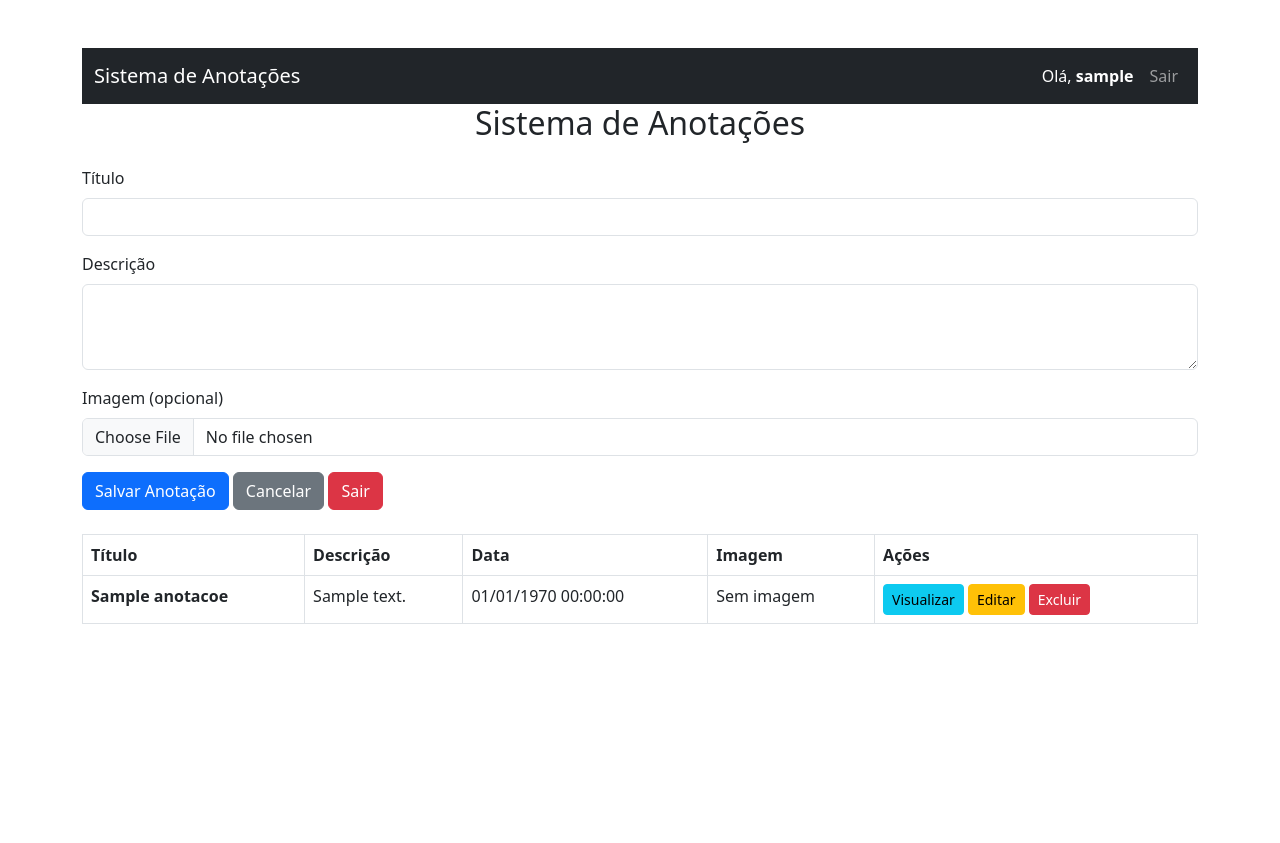
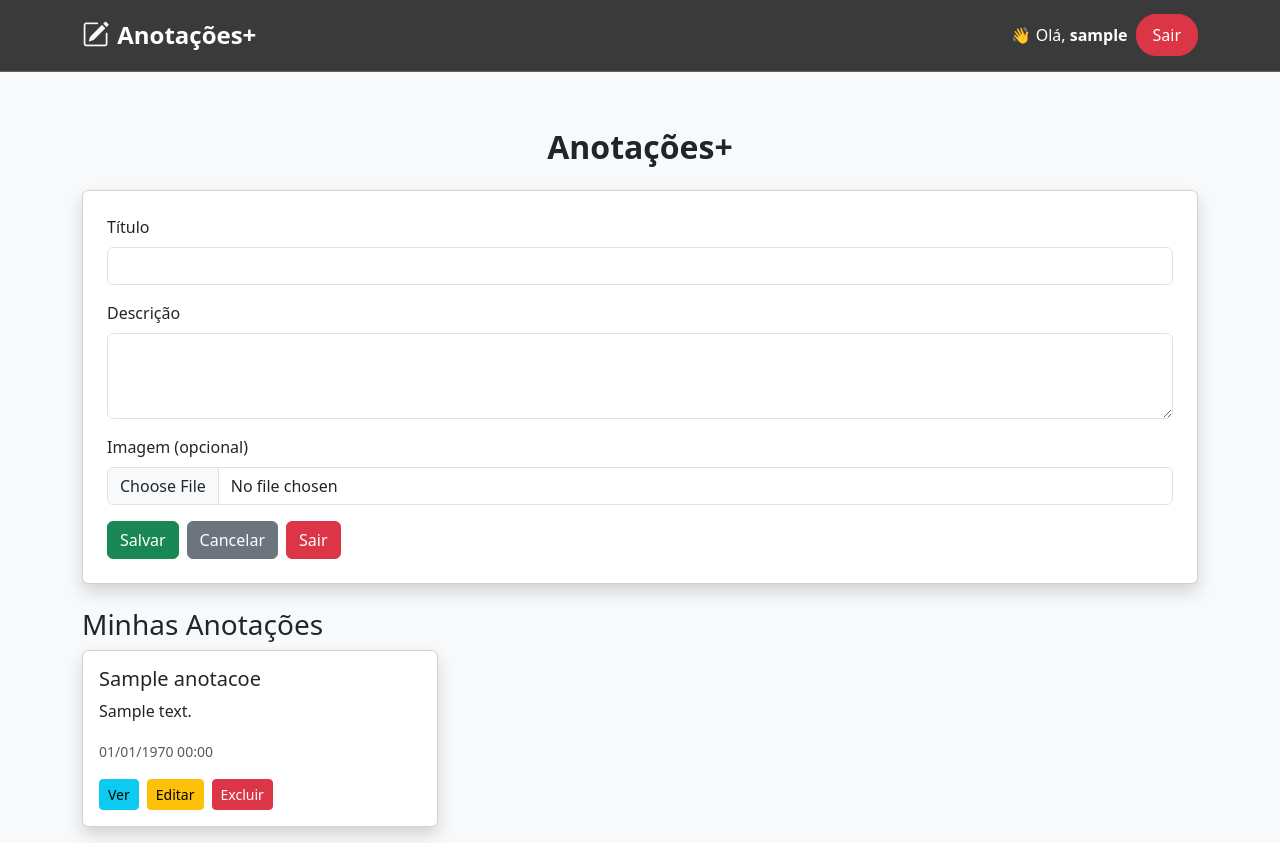
Before and after one commit to Aiinoot/sistema_anotacoes, a PHP site: page /index.php in a window 1280 px wide. Before the commit the page ends 624 px from the top, so only its background shows below. Run offline with PHP 8.4, Linux system fonts and the light colour scheme; the visitor is signed in with stand-in values (Sample User, id 1); tables that the repository leaves empty or names only in its code hold one stand-in row (values such as "Sample post").

Commit message:
melhorado estilo

```diff
--- a/db.php
+++ b/db.php
@@ -11,7 +11,6 @@ if ($conn->connect_error) {
     die("Erro na conexão: " . $conn->connect_error);
 }
 
-// Criar tabela de usuários se não existir
 $sqlUsuarios = "CREATE TABLE IF NOT EXISTS usuarios (
     id INT AUTO_INCREMENT PRIMARY KEY,
     usuario VARCHAR(255) NOT NULL UNIQUE,
@@ -19,7 +18,6 @@ $sqlUsuarios = "CREATE TABLE IF NOT EXISTS usuarios (
 )";
 $conn->query($sqlUsuarios);
 
-// Criar tabela de anotações se não existir
 $sqlAnotacoes = "CREATE TABLE IF NOT EXISTS anotacoes (
     id INT AUTO_INCREMENT PRIMARY KEY,
     usuario_id INT NOT NULL,
--- a/header.php
+++ b/header.php
@@ -1,21 +1,89 @@
-<nav class="navbar navbar-expand-lg navbar-dark bg-dark">
-    <div class="container-fluid">
-        <a class="navbar-brand" href="index.php">Sistema de Anotações</a>
-        <button class="navbar-toggler" type="button" data-bs-toggle="collapse" data-bs-target="#navbarNav">
+<nav class="navbar navbar-expand-lg fixed-top glass-navbar">
+    <div class="container">
+        <!-- Logo -->
+        <a class="navbar-brand fw-bold d-flex align-items-center" href="index.php">
+            <i class="bi bi-pencil-square me-2"></i> Anotações+
+        </a>
+
+        <!-- Botão Responsivo -->
+        <button class="navbar-toggler custom-toggler" type="button" data-bs-toggle="collapse" data-bs-target="#navbarNav">
             <span class="navbar-toggler-icon"></span>
         </button>
+
+        <!-- Itens do Menu -->
         <div class="collapse navbar-collapse" id="navbarNav">
             <ul class="navbar-nav ms-auto align-items-center">
                 <?php if (isset($_SESSION['usuario_id'])): ?>
                     <li class="nav-item">
-                        <a class="nav-link disabled text-white">Olá, <strong><?= htmlspecialchars($_SESSION['nome']); ?></strong></a>
+                        <a class="nav-link text-white">👋 Olá, <strong><?= htmlspecialchars($_SESSION['nome']); ?></strong></a>
                     </li>
-                    <li class="nav-item"><a class="nav-link" href="logout.php">Sair</a></li>
+                    <li class="nav-item">
+                        <a class="btn btn-danger logout-btn" href="logout.php">Sair</a>
+                    </li>
                 <?php else: ?>
-                    <li class="nav-item"><a class="nav-link" href="login.php">Login</a></li>
-                    <li class="nav-item"><a class="nav-link" href="register.php">Registrar</a></li>
+                    <li class="nav-item">
+                        <a class="btn btn-outline-light me-2" href="login.php">Entrar</a>
+                    </li>
+                    <li class="nav-item">
+                        <a class="btn btn-primary" href="register.php">Registrar</a>
+                    </li>
                 <?php endif; ?>
             </ul>
         </div>
     </div>
 </nav>
+
+<!-- Estilos personalizados -->
+<style>
+body {
+    padding-top: 80px; /* Ajusta a altura do header */
+}
+
+
+/* Navbar Glassmorphism */
+.glass-navbar {
+    background: rgba(25, 25, 25, 0.85);
+    backdrop-filter: blur(10px);
+    border-bottom: 1px solid rgba(255, 255, 255, 0.2);
+    padding: 10px 0;
+}
+
+/* Botão do menu responsivo */
+.custom-toggler {
+    border: none;
+}
+
+.custom-toggler:focus {
+    box-shadow: none;
+}
+
+/* Estilo dos botões */
+.btn-outline-light:hover {
+    background: rgba(255, 255, 255, 0.2);
+    color: #fff;
+}
+
+.logout-btn {
+    border-radius: 20px;
+    padding: 8px 16px;
+    transition: 0.3s;
+}
+
+.logout-btn:hover {
+    background: rgb(255, 100, 100);
+    border-color: transparent;
+}
+
+/* Logo estilizado */
+.navbar-brand {
+    font-size: 1.5rem;
+    display: flex;
+    align-items: center;
+    color: #fff !important;
+}
+
+.navbar-brand i {
+    font-size: 1.7rem;
+    color: #f8f9fa;
+}
+</style>
--- a/index.php
+++ b/index.php
@@ -1,10 +1,9 @@
 <?php
 session_start();
 
-// Conexão com o banco
 $host = 'localhost';
-$user = 'root'; // Altere conforme seu ambiente
-$password = ''; // Altere conforme seu ambiente
+$user = 'root';
+$password = '';
 $database = 'sistema_anotacoes';
 
 $conn = new mysqli($host, $user, $password, $database);
@@ -12,23 +11,21 @@ if ($conn->connect_error) {
     die("Erro na conexão: " . $conn->connect_error);
 }
 
-// Verifica se o usuário está logado
 if (!isset($_SESSION['usuario_id'])) {
     header("Location: login.php");
     exit();
 }
 
-// Criar diretório de uploads se não existir
 if (!file_exists('uploads')) {
     mkdir('uploads', 0777, true);
 }
 
-// Editar anotação
 $editando = false;
 $titulo = "";
 $descricao = "";
 $id_editar = null;
 $imagem_nome = null;
+
 if (isset($_GET['editar'])) {
     $id_editar = $_GET['editar'];
     $stmt = $conn->prepare("SELECT titulo, descricao, imagem FROM anotacoes WHERE id = ? AND usuario_id = ?");
@@ -41,7 +38,6 @@ if (isset($_GET['editar'])) {
     $stmt->close();
 }
 
-// Criar ou atualizar anotação
 if (isset($_POST['salvar'])) {
     $titulo = $_POST['titulo'];
     $descricao = $_POST['descricao'];
@@ -66,7 +62,6 @@ if (isset($_POST['salvar'])) {
     exit();
 }
 
-// Excluir anotação
 if (isset($_GET['excluir'])) {
     $id = $_GET['excluir'];
     $usuario_id = $_SESSION['usuario_id'];
@@ -77,7 +72,6 @@ if (isset($_GET['excluir'])) {
     exit();
 }
 
-// Buscar anotações do usuário logado
 $stmt = $conn->prepare("SELECT * FROM anotacoes WHERE usuario_id = ? ORDER BY criado_em DESC");
 $stmt->bind_param("i", $_SESSION['usuario_id']);
 $stmt->execute();
@@ -91,12 +85,37 @@ $result = $stmt->get_result();
     <meta name="viewport" content="width=device-width, initial-scale=1.0">
     <title>Sistema de Anotações</title>
     <link href="https://cdn.jsdelivr.net/npm/bootstrap@5.3.0/dist/css/bootstrap.min.css" rel="stylesheet">
+    <link rel="stylesheet" href="https://cdn.jsdelivr.net/npm/bootstrap-icons/font/bootstrap-icons.css">
+    <style>
+        .card-note {
+            transition: transform 0.2s ease-in-out;
+        }
+        .card-note:hover {
+            transform: scale(1.02);
+        }
+        .text-truncate {
+            max-width: 100%;
+            display: -webkit-box;
+            -webkit-line-clamp: 3;
+            -webkit-box-orient: vertical;
+            overflow: hidden;
+        }
+        .img-preview {
+            max-width: 100px;
+            max-height: 100px;
+            object-fit: cover;
+            border-radius: 5px;
+        }
+    </style>
 </head>
-<body class="container mt-5">
+<body class="bg-light">
     <?php include 'header.php'; ?>
-    <h2 class="text-center mb-4">Sistema de Anotações</h2>
 
-    <form method="POST" enctype="multipart/form-data" class="mb-4">
+    <div class="container mt-5">
+        <h2 class="text-center mb-4 fw-bold">Anotações+</h2>
+
+        <div class="card shadow p-4">
+            <form method="POST" enctype="multipart/form-data">
                 <input type="hidden" name="id" value="<?= $id_editar ?>">
                 <div class="mb-3">
                     <label class="form-label">Título</label>
@@ -110,49 +129,39 @@ $result = $stmt->get_result();
                     <label class="form-label">Imagem (opcional)</label>
                     <input type="file" name="imagem" class="form-control">
                     <?php if ($imagem_nome): ?>
-                <img src="uploads/<?= htmlspecialchars($imagem_nome) ?>" width="100" class="img-thumbnail mt-2">
+                        <img src="uploads/<?= htmlspecialchars($imagem_nome) ?>" class="img-preview mt-2">
                     <?php endif; ?>
                 </div>
-        <button type="submit" name="salvar" class="btn btn-primary">Salvar Anotação</button>
+                <div class="d-flex gap-2">
+                    <button type="submit" name="salvar" class="btn btn-success">Salvar</button>
                     <a href="index.php" class="btn btn-secondary">Cancelar</a>
                     <a href="logout.php" class="btn btn-danger">Sair</a>
+                </div>
             </form>
+        </div>
 
-    <table class="table table-bordered">
-        <thead>
-            <tr>
-                <th>Título</th>
-                <th>Descrição</th>
-                <th>Data</th>
-                <th>Imagem</th>
-                <th>Ações</th>
-            </tr>
-        </thead>
-        <tbody>
+        <h3 class="mt-4">Minhas Anotações</h3>
+        <div class="row">
             <?php while ($row = $result->fetch_assoc()): ?>
-            <tr>
-                <td class="fw-bold"><?= htmlspecialchars($row['titulo']) ?></td>
-                <td>
-                    <div class="text-truncate" style="max-width: 100px;">
-                        <?= htmlspecialchars($row['descricao']) ?>
+                <div class="col-md-4 mb-3">
+                    <div class="card card-note shadow">
+                        <?php if (!empty($row['imagem']) && file_exists("uploads/" . $row['imagem'])): ?>
+                            <img src="uploads/<?= htmlspecialchars($row['imagem']) ?>" class="card-img-top" style="max-height: 200px; object-fit: cover;">
+                        <?php endif; ?>
+                        <div class="card-body">
+                            <h5 class="card-title"><?= htmlspecialchars($row['titulo']) ?></h5>
+                            <p class="card-text text-truncate"><?= htmlspecialchars($row['descricao']) ?></p>
+                            <small class="text-muted"><?= date("d/m/Y H:i", strtotime($row['criado_em'])) ?></small>
+                            <div class="d-flex gap-2 mt-3">
+                                <a href="visualizar.php?id=<?= $row['id'] ?>" class="btn btn-sm btn-info">Ver</a>
+                                <a href="index.php?editar=<?= $row['id'] ?>" class="btn btn-sm btn-warning">Editar</a>
+                                <a href="?excluir=<?= $row['id'] ?>" class="btn btn-sm btn-danger" onclick="return confirm('Tem certeza?')">Excluir</a>
                             </div>
-                </td>
-                <td><?= date("d/m/Y H:i:s", strtotime($row['criado_em'])) ?></td>
-                <td>
-                    <?php if (!empty($row['imagem']) && file_exists("uploads/" . $row['imagem'])): ?>
-                        <img src="uploads/<?= htmlspecialchars($row['imagem']) ?>" width="100" class="img-thumbnail">
-                    <?php else: ?>
-                        <span>Sem imagem</span>
-                    <?php endif; ?>
-                </td>
-                <td>
-                    <a href="visualizar.php?id=<?= $row['id'] ?>" class="btn btn-info btn-sm">Visualizar</a>
-                    <a href="index.php?editar=<?= $row['id'] ?>" class="btn btn-warning btn-sm">Editar</a>
-                    <a href="?excluir=<?= $row['id'] ?>" class="btn btn-danger btn-sm" onclick="return confirm('Tem certeza?')">Excluir</a>
-                </td>
-            </tr>
+                        </div>
+                    </div>
+                </div>
             <?php endwhile; ?>
-        </tbody>
-    </table>
+        </div>
+    </div>
 </body>
 </html>
--- a/login.php
+++ b/login.php
@@ -2,7 +2,7 @@
 session_start();
 include 'db.php';
 
-$erro = ""; // Inicializa a variável de erro para evitar problemas
+$erro = "";
 
 if (isset($_POST['login'])) {
     $usuario = trim($_POST['usuario']);
--- a/visualizar.php
+++ b/visualizar.php
@@ -1,7 +1,6 @@
 <?php
 session_start();
 
-// Conexão com o banco
 $host = 'localhost';
 $user = 'root';
 $password = '';
@@ -12,13 +11,11 @@ if ($conn->connect_error) {
     die("Erro na conexão: " . $conn->connect_error);
 }
 
-// Verifica se o usuário está logado
 if (!isset($_SESSION['usuario_id'])) {
     header("Location: login.php");
     exit();
 }
 
-// Verifica se foi passado um ID válido
 if (!isset($_GET['id'])) {
     header("Location: index.php");
     exit();
@@ -27,7 +24,6 @@ if (!isset($_GET['id'])) {
 $id = $_GET['id'];
 $usuario_id = $_SESSION['usuario_id'];
 
-// Busca a anotação no banco de dados
 $stmt = $conn->prepare("SELECT titulo, descricao, imagem, criado_em FROM anotacoes WHERE id = ? AND usuario_id = ?");
 $stmt->bind_param("ii", $id, $usuario_id);
 $stmt->execute();
```
Lines whose indentation alone changed are shown as unchanged.
